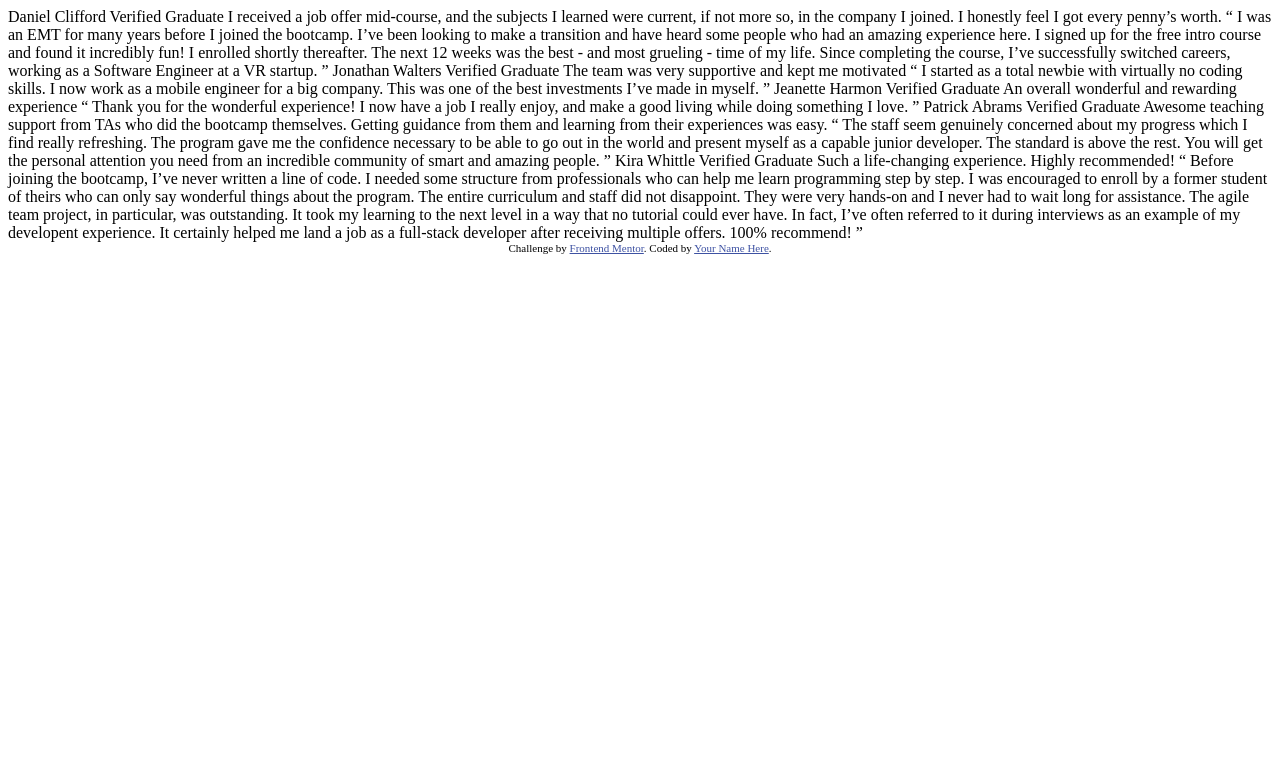
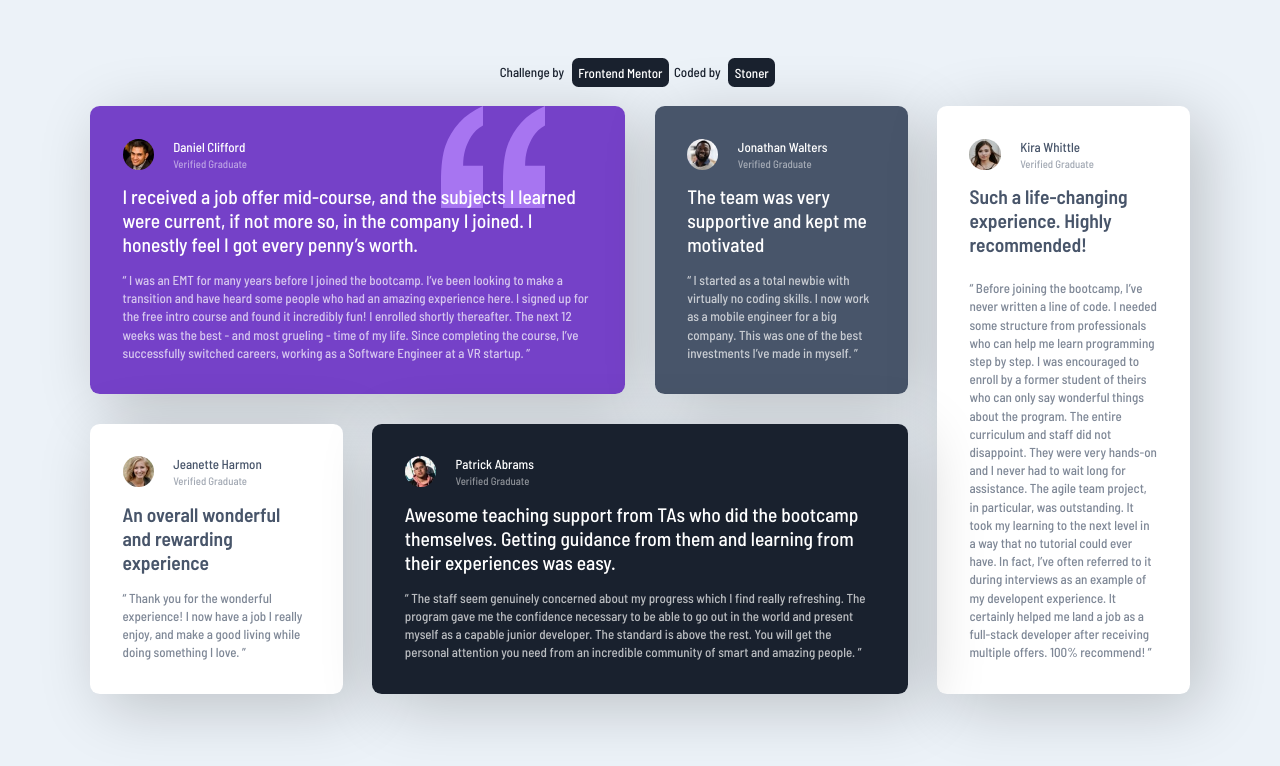
Before and after one commit to Stoneerr/fm-testimonials-grid, a plain HTML site: page index.html in a window 1280 px wide. Drawn offline with Linux system fonts and the light colour scheme.

Commit message:
At least finished

```diff
--- a/index.html
+++ b/index.html
@@ -1,76 +1,165 @@
 <!DOCTYPE html>
 <html lang="en">
 	<head>
-  <meta charset="UTF-8">
-  <meta name="viewport" content="width=device-width, initial-scale=1.0"> <!-- displays site properly based on user's device -->
+		<meta charset="UTF-8" />
+		<meta name="viewport" content="width=device-width, initial-scale=1.0" />
 
-  <link rel="icon" type="image/png" sizes="32x32" href="./images/favicon-32x32.png">
+		<!-- Main Style -->
+		<link rel="stylesheet" href="./style.css" />
 
-  <title>Frontend Mentor | [Challenge Name Here]</title>
-
-  <!-- Feel free to remove these styles or customise in your own stylesheet 👍 -->
-  <style>
-    .attribution { font-size: 11px; text-align: center; }
-    .attribution a { color: hsl(228, 45%, 44%); }
-  </style>
+		<!-- Google Fonts -->
+		<link rel="preconnect" href="https://fonts.gstatic.com" />
+		<link
+			href="https://fonts.googleapis.com/css2?family=Barlow+Semi+Condensed:wght@500;600&display=swap"
+			rel="stylesheet"
+		/>
+		<!-- Page Title -->
+		<title>Frontend Mentor | Testimonials</title>
 	</head>
 	<body>
-  Daniel Clifford
-  Verified Graduate
+		<div class="container">
+			<!-- Testimonials Grid -->
+			<section class="testimonials">
+				<div id="Daniel" class="single-test dark-theme">
+					<img
+						src="./images/bg-pattern-quotation.svg"
+						alt="bg-pattern-quotation"
+						id="pattern-bg"
+					/>
+					<div class="profile-info">
+						<img src="./images/image-daniel.jpg" alt="daniel" />
+						<div class="names-verified">
+							<h4>Daniel Clifford</h4>
+							<h5 class="verified">Verified Graduate</h5>
+						</div>
+					</div>
+					<div class="content-text">
+						<h2>
+							I received a job offer mid-course, and the subjects
+							I learned were current, if not more so, in the
+							company I joined. I honestly feel I got every
+							penny’s worth.
+						</h2>
+						<p>
+							“ I was an EMT for many years before I joined the
+							bootcamp. I’ve been looking to make a transition and
+							have heard some people who had an amazing experience
+							here. I signed up for the free intro course and
+							found it incredibly fun! I enrolled shortly
+							thereafter. The next 12 weeks was the best - and
+							most grueling - time of my life. Since completing
+							the course, I’ve successfully switched careers,
+							working as a Software Engineer at a VR startup. ”
+						</p>
+					</div>
+				</div>
+				<div id="Jonathan" class="single-test dark-theme">
+					<div class="profile-info">
+						<img src="./images/image-jonathan.jpg" alt="jonathan" />
+						<div class="names-verified">
+							<h4>Jonathan Walters</h4>
+							<h5 class="verified">Verified Graduate</h5>
+						</div>
+					</div>
+					<div class="content-text">
+						<h2>
+							The team was very supportive and kept me motivated
+						</h2>
+						<p>
+							“ I started as a total newbie with virtually no
+							coding skills. I now work as a mobile engineer for a
+							big company. This was one of the best investments
+							I’ve made in myself. ”
+						</p>
+					</div>
+				</div>
 
-  I received a job offer mid-course, and the subjects I learned were current, if not more so,
-  in the company I joined. I honestly feel I got every penny’s worth.
-
-  “ I was an EMT for many years before I joined the bootcamp. I’ve been looking to make a
-  transition and have heard some people who had an amazing experience here. I signed up
-  for the free intro course and found it incredibly fun! I enrolled shortly thereafter.
-  The next 12 weeks was the best - and most grueling - time of my life. Since completing
-  the course, I’ve successfully switched careers, working as a Software Engineer at a VR startup. ”
-
-  Jonathan Walters
-  Verified Graduate
-
-  The team was very supportive and kept me motivated
-
-  “ I started as a total newbie with virtually no coding skills. I now work as a mobile engineer
-  for a big company. This was one of the best investments I’ve made in myself. ”
-
-  Jeanette Harmon
-  Verified Graduate
-
-  An overall wonderful and rewarding experience
-
-  “ Thank you for the wonderful experience! I now have a job I really enjoy, and make a good living
-  while doing something I love. ”
-
-  Patrick Abrams
-  Verified Graduate
-
-  Awesome teaching support from TAs who did the bootcamp themselves. Getting guidance from them and
+				<div id="Kira" class="single-test light-theme">
+					<div class="profile-info">
+						<img src="./images/image-kira.jpg" alt="kira" />
+						<div class="names-verified">
+							<h4>Kira Whittle</h4>
+							<h5 class="verified">Verified Graduate</h5>
+						</div>
+					</div>
+					<div class="content-text">
+						<h2>
+							Such a life-changing experience. Highly recommended!
+						</h2>
+						<p>
+							“ Before joining the bootcamp, I’ve never written a
+							line of code. I needed some structure from
+							professionals who can help me learn programming step
+							by step. I was encouraged to enroll by a former
+							student of theirs who can only say wonderful things
+							about the program. The entire curriculum and staff
+							did not disappoint. They were very hands-on and I
+							never had to wait long for assistance. The agile
+							team project, in particular, was outstanding. It
+							took my learning to the next level in a way that no
+							tutorial could ever have. In fact, I’ve often
+							referred to it during interviews as an example of my
+							developent experience. It certainly helped me land a
+							job as a full-stack developer after receiving
+							multiple offers. 100% recommend! ”
+						</p>
+					</div>
+				</div>
+				<div id="Jeanette" class="single-test light-theme">
+					<div class="profile-info">
+						<img src="./images/image-jeanette.jpg" alt="jeanette" />
+						<div class="names-verified">
+							<h4>Jeanette Harmon</h4>
+							<h5 class="verified">Verified Graduate</h5>
+						</div>
+					</div>
+					<div class="content-text">
+						<h2>An overall wonderful and rewarding experience</h2>
+						<p>
+							“ Thank you for the wonderful experience! I now have
+							a job I really enjoy, and make a good living while
+							doing something I love. ”
+						</p>
+					</div>
+				</div>
+				<div id="Patrick" class="single-test dark-theme">
+					<div class="profile-info">
+						<img src="./images/image-patrick.jpg" alt="patrick" />
+						<div class="names-verified">
+							<h4>Patrick Abrams</h4>
+							<h5 class="verified">Verified Graduate</h5>
+						</div>
+					</div>
+					<div class="content-text">
+						<h2>
+							Awesome teaching support from TAs who did the
+							bootcamp themselves. Getting guidance from them and
 							learning from their experiences was easy.
-
-  “ The staff seem genuinely concerned about my progress which I find really refreshing. The program
-  gave me the confidence necessary to be able to go out in the world and present myself as a capable
-  junior developer. The standard is above the rest. You will get the personal attention you need from
-  an incredible community of smart and amazing people. ”
-
-  Kira Whittle
-  Verified Graduate
-
-  Such a life-changing experience. Highly recommended!
-
-  “ Before joining the bootcamp, I’ve never written a line of code. I needed some structure from
-  professionals who can help me learn programming step by step. I was encouraged to enroll by a former
-  student of theirs who can only say wonderful things about the program. The entire curriculum and staff
-  did not disappoint. They were very hands-on and I never had to wait long for assistance. The agile team
-  project, in particular, was outstanding. It took my learning to the next level in a way that no tutorial
-  could ever have. In fact, I’ve often referred to it during interviews as an example of my developent
-  experience. It certainly helped me land a job as a full-stack developer after receiving multiple offers.
-  100% recommend! ”
-
+						</h2>
+						<p>
+							“ The staff seem genuinely concerned about my
+							progress which I find really refreshing. The program
+							gave me the confidence necessary to be able to go
+							out in the world and present myself as a capable
+							junior developer. The standard is above the rest.
+							You will get the personal attention you need from an
+							incredible community of smart and amazing people. ”
+						</p>
+					</div>
+				</div>
+			</section>
+			<!-- Attribution -->
 			<div class="attribution">
-    Challenge by <a href="https://www.frontendmentor.io?ref=challenge" target="_blank">Frontend Mentor</a>.
-    Coded by <a href="#">Your Name Here</a>.
+				Challenge by
+				<a
+					href="https://www.frontendmentor.io?ref=challenge"
+					target="_blank"
+					>Frontend Mentor</a
+				>Coded by
+				<a href="https://twitter.com/Stoner_Arts" target="_blank"
+					>Stoner</a
+				>
+			</div>
 		</div>
 	</body>
 </html>
--- /dev/null
+++ b/style.css
@@ -0,0 +1,151 @@
+* {
+	padding: 0;
+	margin: 0;
+	box-sizing: border-box;
+}
+:root {
+	/* Primary */
+	--Pry-Violet: hsl(263, 55%, 52%);
+	--Pry-DkGrayBlue: hsl(217, 19%, 35%);
+	--Pry-DkBlackBlue: hsl(219, 29%, 14%);
+
+	/* Neutral */
+	--Neu-LtGray: hsl(0, 0%, 81%);
+	--Neu-LtGrayBlue: hsl(210, 46%, 95%);
+
+	/* Verified = PersonColor (50% opacity) */
+	/* Paragraphs = SameColor (70% opacity) */
+}
+
+/* --- Defaults --- */
+body {
+	font-family: "Barlow Semi Condensed", sans-serif;
+	font-size: 13px;
+	background: var(--Neu-LtGrayBlue);
+}
+
+h4,
+h5 {
+	font-weight: 500;
+}
+
+/* --- Main Container --- */
+.container {
+	position: relative;
+	display: flex;
+	justify-content: center;
+	align-items: center;
+	height: 100vh;
+	margin: 0 auto;
+	width: 1100px;
+	max-width: 90%;
+}
+/* ------ Sections ------ */
+/* --- Attributions --- */
+.attribution {
+	color: var(--Pry-DkBlackBlue);
+	position: absolute;
+	top: 8%;
+	font-size: 1em;
+}
+.attribution a {
+	color: white;
+	background: var(--Pry-DkBlackBlue);
+	padding: 0.5em;
+	margin: 5px;
+	border-radius: 0.5em;
+	text-decoration: none;
+}
+
+/* --- Testimonials Grid --- */
+.testimonials {
+	display: grid;
+	grid-template-columns: repeat(4, 1fr);
+	grid-template-rows: auto auto;
+	grid-template-areas:
+		"Daniel		Daniel	Jonathan	Kira"
+		"Jeanette 	Patrick	Patrick 	Kira";
+	gap: 2.25em;
+}
+.single-test {
+	position: relative;
+	display: flex;
+	flex-direction: column;
+	padding: 2.5em;
+	border-radius: 0.75em;
+	box-shadow: 1em 1em 5em rgba(0, 0, 0, 0.2);
+}
+.profile-info {
+	height: 2.4em;
+	position: relative;
+	display: flex;
+	gap: 1.5em;
+}
+.content-text {
+	display: flex;
+	flex-direction: column;
+	justify-content: space-between;
+	height: 100%;
+	z-index: 1;
+}
+
+.names-verified {
+	display: flex;
+	justify-content: space-between;
+	flex-direction: column;
+	height: 100%;
+	width: 100%;
+}
+/* Images */
+.profile-info > img {
+	height: 100%;
+	border-radius: 50%;
+}
+#pattern-bg {
+	position: absolute;
+	top: 0;
+	right: 15%;
+}
+/* Tests ID's */
+#Daniel {
+	grid-area: Daniel;
+	background: hsl(263, 55%, 52%);
+}
+#Jonathan {
+	grid-area: Jonathan;
+	background: hsl(217, 19%, 35%);
+}
+#Kira {
+	grid-area: Kira;
+	background: white;
+}
+#Jeanette {
+	grid-area: Jeanette;
+	background: white;
+}
+#Patrick {
+	grid-area: Patrick;
+	background: hsl(219, 29%, 14%);
+}
+
+/* --- Themes --- */
+.light-theme {
+	color: hsl(217, 19%, 35%);
+}
+.dark-theme {
+	color: white;
+}
+.dark-theme .content-text > h2 {
+	font-weight: 500;
+}
+.content-text > p {
+	opacity: 0.7;
+	/* text-align: justify; */ /* Original`s has left align but I think this option is better */
+	line-height: 1.4em;
+}
+.content-text > h2 {
+	margin: 0.75em 0;
+}
+.verified {
+	opacity: 0.5;
+}
```
Also changed, not shown: images/favicon-32x32.png (deleted). Lines whose indentation alone changed are shown as unchanged.
